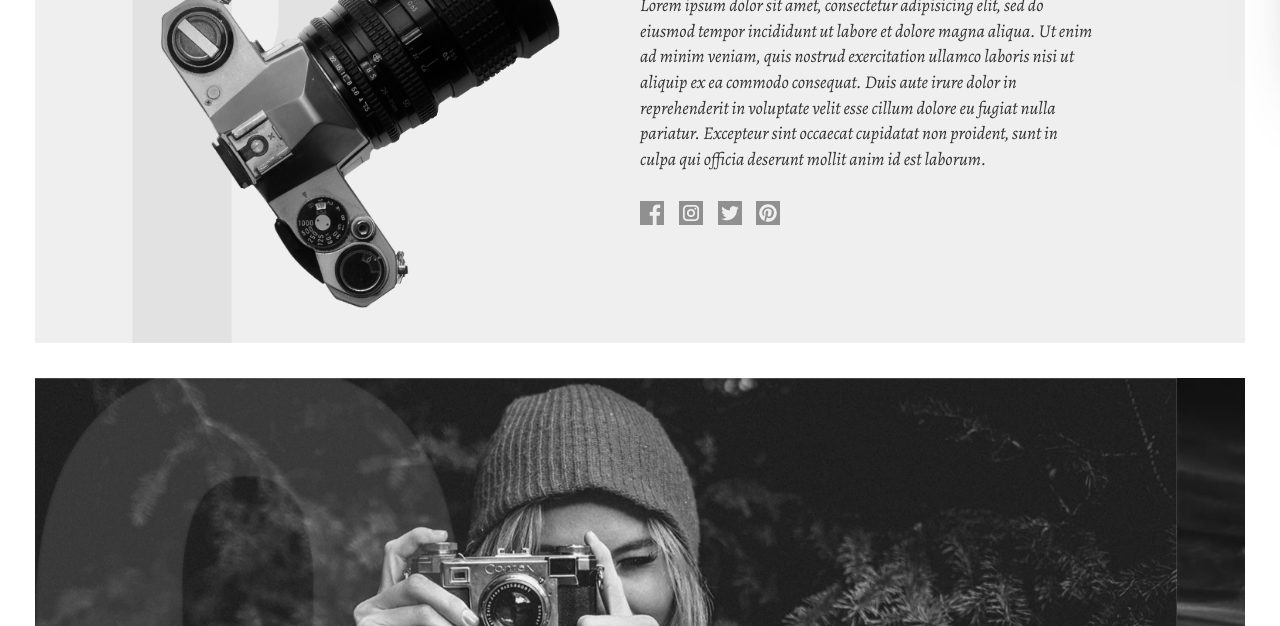
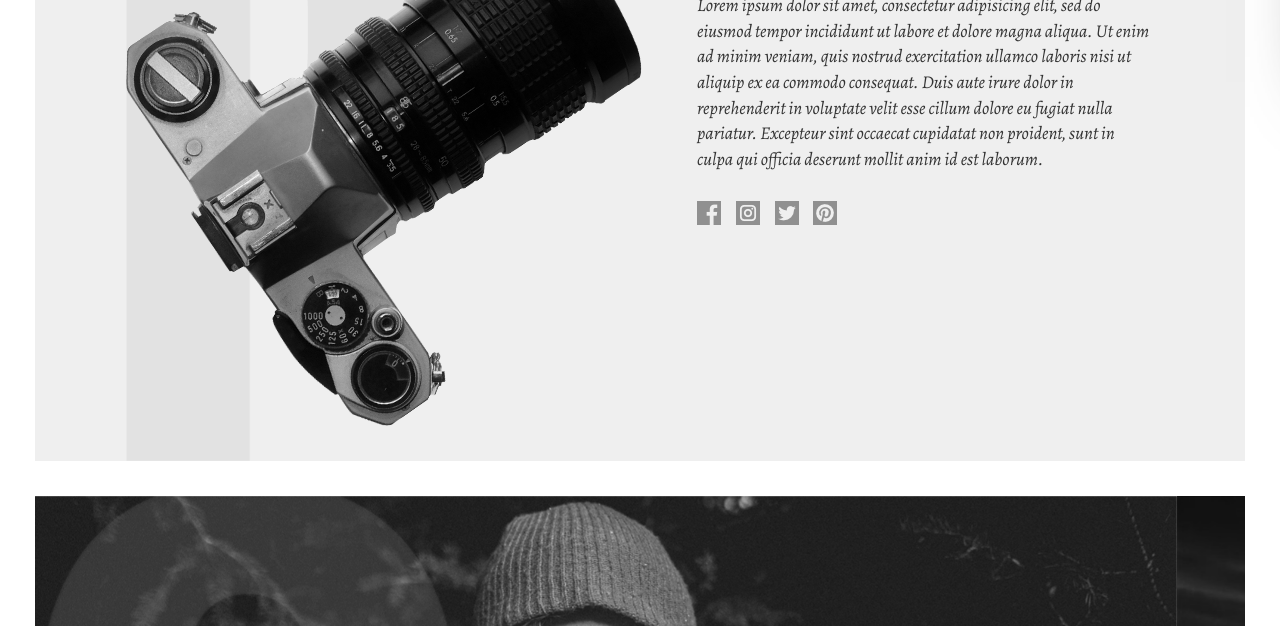
Before and after one commit to training-projects/apollo, a website: page index.html in a window 1280 px wide. Shown: the part 718-1344 px from the top of the page. Drawn offline with nearby package versions, Linux system fonts and the light colour scheme.

Commit message:
general css updated

```diff
--- a/src/css/components/_about-frame.styl
+++ b/src/css/components/_about-frame.styl
@@ -9,7 +9,7 @@
       /* @media 1024px */
       @media (min-width: 1024px)
         float: right
-        margin-right: 10%
+        margin-right: 5%
 
       > .title
         set_font-size(30px)
@@ -52,6 +52,8 @@
             background-image: url('../images/pinterest-hover.png')
 
     > .photo
-      float: left
-      width: 35%
-      margin-left: 8%
+      /* @media 1024x */
+      @media (min-width: 1024x)
+        float: left
+        width: 35%
+        margin-left: 8%
--- a/src/css/objects/_general.styl
+++ b/src/css/objects/_general.styl
@@ -8,8 +8,3 @@
 .description
   font-family: font_secondary
   set_font-size(18px)
-
-.photo
-  /* @media 768px */
-  @media (min-width: 768px)
-    max-width: 50%
```
Also changed, not shown: assets/css/main.css, 1 other file.
